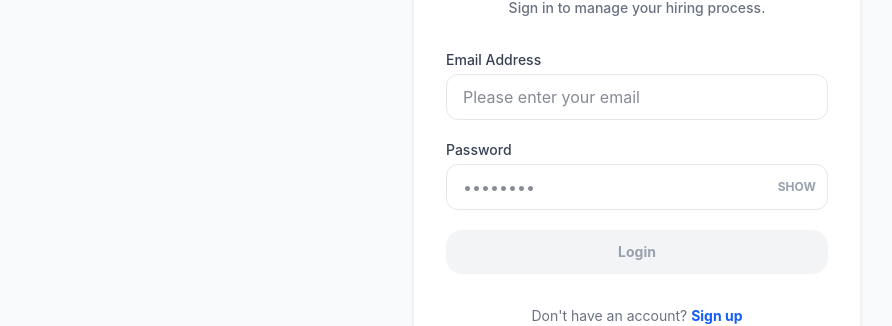
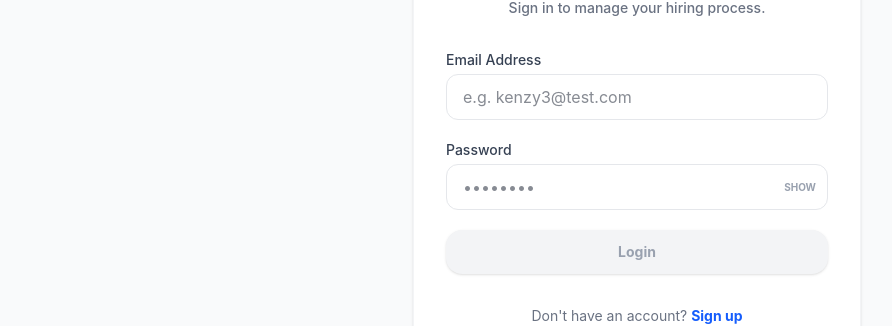
Before and after one commit to kanozelsayed/HR-System, a Next.js app: page /login in a window 1280 px wide. Shown: the part 258-584 px from the top of the page, without its empty margins (3-895 px from the left). Built offline with nearby package versions, Linux system fonts and the light colour scheme.

Commit message:
feat: integrate jobs feed with backend api and add jwt error handling

```diff
--- a/app/(auth)/login/page.tsx
+++ b/app/(auth)/login/page.tsx
@@ -55,21 +55,24 @@ function LoginContent() {
 
   const handleSubmit = async (e: FormEvent) => {
     e.preventDefault();
-    const cleanEmail = email.trim().toLowerCase();
-    const cleanPassword = password.trim();
     if (!isValid) return;
     setIsSubmitting(true);
 
+    const cleanEmail = email.trim().toLowerCase();
+    const cleanPassword = password.trim();
+
+    // ✅ Using the environment variable URL
+    const apiUrl = process.env.NEXT_PUBLIC_API_URL || "http://127.0.0.1:8000";
+
     try {
-      const response = await axios.post("http://127.0.0.1:8000/company/login", {
+      const response = await axios.post(`${apiUrl}/company/login`, {
         email: cleanEmail,
         password: cleanPassword,
       });
 
-      // ✅ بناخد التوكن والـ user من الباك
       const { access_token, user } = response.data;
 
-      // ✅ بنحفظ البيانات الحقيقية
+      // ✅ Saving standard data to AuthContext
       login({
         name: user.name,
         email: user.email,
@@ -77,10 +80,13 @@ function LoginContent() {
         token: access_token,
       });
 
-      showToast("Login successful! Welcome back", "success");
+      showToast("Login successful! Redirecting...", "success");
+
+      // Navigate to Jobs Feed
       setTimeout(() => router.push("/jobs"), 1000);
 
     } catch (error: any) {
+      console.error("Login Error Details:", error.response?.data);
       const errorMsg = error.response?.data?.detail || "Invalid email or password";
       showToast(errorMsg, "error");
     } finally {
@@ -109,7 +115,8 @@ function LoginContent() {
           <div>
             <label className="block text-sm font-medium text-gray-700 mb-1">Email Address</label>
             <input
-              type="email" placeholder="Please enter your email"
+              type="email"
+              placeholder="e.g. kenzy3@test.com"
               onBlur={() => handleBlur("email")}
               onChange={(e) => { setEmail(e.target.value); if (touched.email) validateField("email", e.target.value); }}
               className={`w-full px-4 py-2.5 border rounded-xl outline-none transition-all ${
@@ -124,7 +131,8 @@ function LoginContent() {
             <label className="block text-sm font-medium text-gray-700 mb-1">Password</label>
             <div className="relative">
               <input
-                type={showPassword ? "text" : "password"} placeholder="••••••••"
+                type={showPassword ? "text" : "password"}
+                placeholder="••••••••"
                 onBlur={() => handleBlur("password")}
                 onChange={(e) => { setPassword(e.target.value); if (touched.password) validateField("password", e.target.value); }}
                 className={`w-full px-4 py-2.5 border rounded-xl outline-none transition-all ${
@@ -133,7 +141,7 @@ function LoginContent() {
                 value={password}
               />
               <button type="button" onClick={() => setShowPassword(!showPassword)}
-                className="absolute right-3 top-1/2 -translate-y-1/2 text-gray-400 hover:text-gray-600 text-xs font-bold uppercase">
+                className="absolute right-3 top-1/2 -translate-y-1/2 text-gray-400 hover:text-gray-600 text-[10px] font-bold uppercase">
                 {showPassword ? "Hide" : "Show"}
               </button>
             </div>
@@ -141,10 +149,10 @@ function LoginContent() {
           </div>
 
           <button type="submit" disabled={!isValid || isSubmitting}
-            className={`w-full py-3 rounded-2xl font-bold text-sm transition-all ${
-              isValid && !isSubmitting ? "bg-blue-600 text-white shadow-lg" : "bg-gray-100 text-gray-400 cursor-not-allowed"
+            className={`w-full py-3 rounded-2xl font-bold text-sm transition-all shadow-sm ${
+              isValid && !isSubmitting ? "bg-blue-600 text-white hover:bg-blue-700" : "bg-gray-100 text-gray-400 cursor-not-allowed"
             }`}>
-            {isSubmitting ? "Processing..." : "Login"}
+            {isSubmitting ? "Logging in..." : "Login"}
           </button>
         </form>
 
@@ -168,7 +176,7 @@ function LoginContent() {
 
 export default function LoginPage() {
   return (
-    <Suspense fallback={<div className="min-h-screen flex items-center justify-center bg-gray-50 text-blue-600 font-medium">Loading Login...</div>}>
+    <Suspense fallback={<div className="min-h-screen flex items-center justify-center bg-gray-50 text-blue-600 font-medium italic">Loading Login...</div>}>
       <LoginContent />
     </Suspense>
   );
```
Also changed, not shown: app/(auth)/signup/page.tsx (line endings or trailing spaces).
